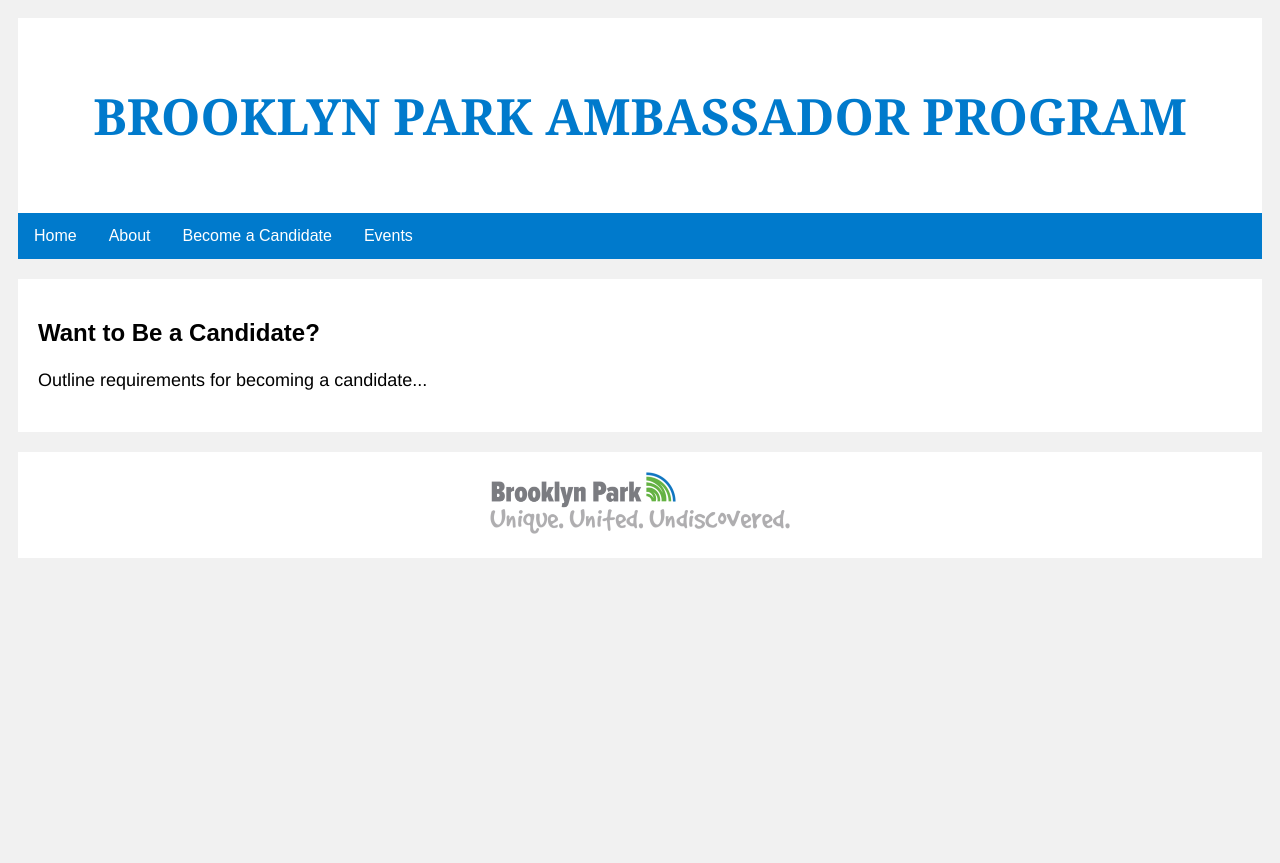
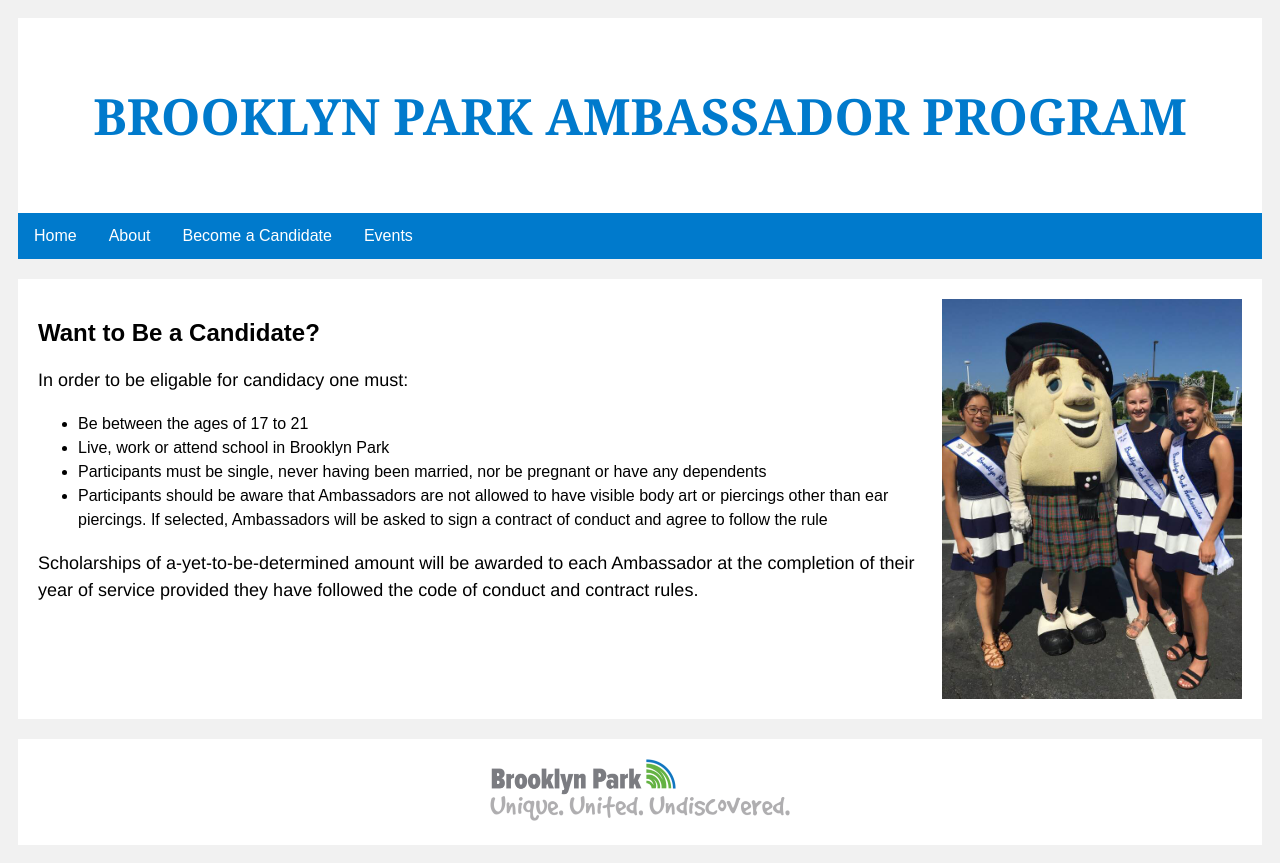
Before and after one commit to edstr089/StaticWebsite4662, a plain HTML site: page BPA_BecomeACandidate.html in a window 1280 px wide. Before the commit the page ends 800 px from the top, so only its background shows below. Drawn offline with Linux system fonts and the light colour scheme.

Commit message:
update candidate page

```diff
--- a/BPA_BecomeACandidate.html
+++ b/BPA_BecomeACandidate.html
@@ -17,9 +17,17 @@
 </div>
 
 <div>
-  <div id="mission" class="card">
+  <div class="card" style="padding: 20px; height:440px;">
+    <img src="spud.jpg" alt="Spud McTater with the Ambassadors" height="400" width="300" style="float:right;">
     <h2>Want to Be a Candidate?</h2>
-    <p>Outline requirements for becoming a candidate...</p>
+    <p>In order to be eligable for candidacy one must:</p>
+    <ul style="line-height:150%;">
+    <li>Be between the ages of 17 to 21</li>
+    <li>Live, work or attend school in Brooklyn Park</li>
+    <li>Participants must be single, never having been married, nor be pregnant or have any dependents</li>
+    <li>Participants should be aware that Ambassadors are not allowed to have visible body art or piercings other than ear piercings. If selected, Ambassadors will be asked to sign a contract of conduct and agree to follow the rule</li>
+</ul>
+<p>Scholarships of a-yet-to-be-determined amount will be awarded to each Ambassador at the completion of their year of service provided they have followed the code of conduct and contract rules.</p>
   </div>
 </div>
 
```
Also changed, not shown: index.html (+1 -1 lines).
